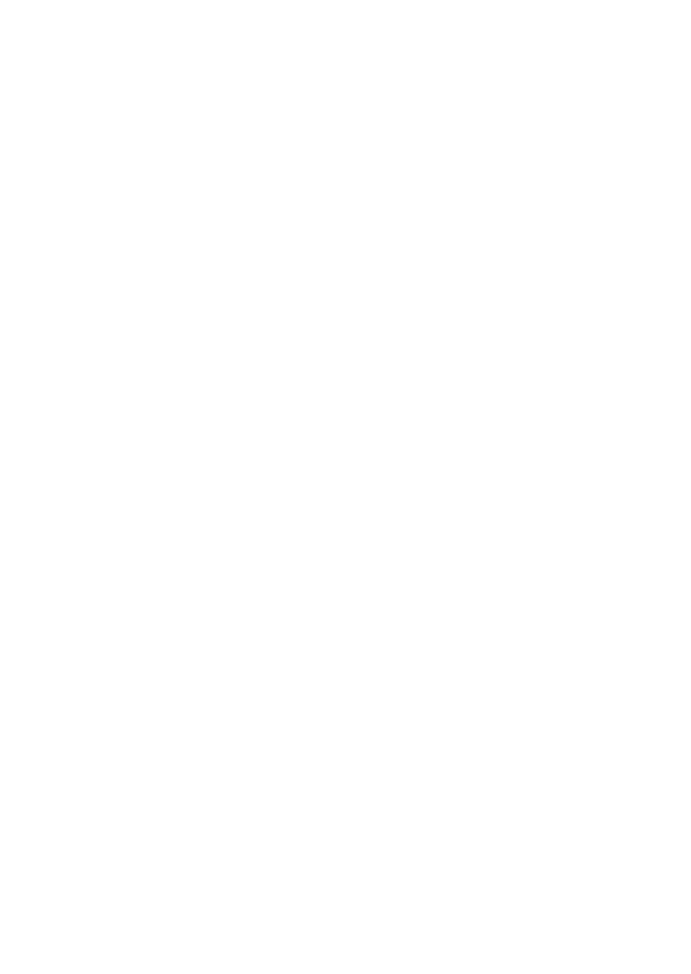
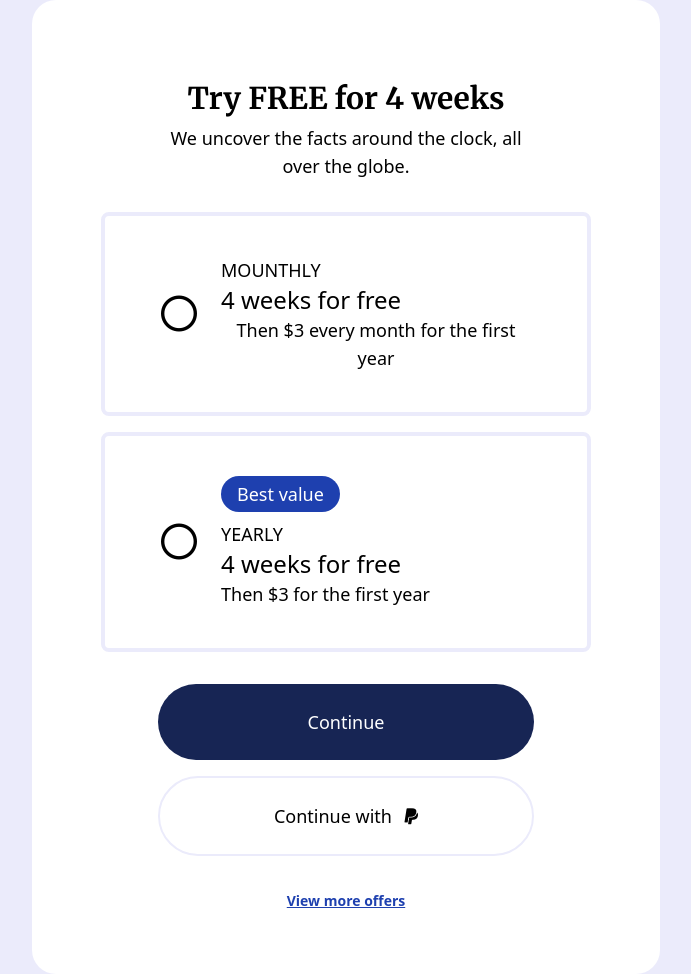
Before and after one commit to thomaserdmenger/uidesigndaily-pricingCard, a website: page index.html in a window 1280 px wide. Shown: the whole page, without its empty margins (294-985 px from the left). Before the commit the page ends 800 px from the top, so only its background shows below. Drawn offline with Linux system fonts and the light colour scheme.

Commit message:
Add structure and style

```diff
--- a/index.html
+++ b/index.html
@@ -4,8 +4,95 @@
     <meta charset="UTF-8" />
     <meta name="viewport" content="width=device-width, initial-scale=1.0" />
     <link href="/dist/output.css" rel="stylesheet" />
+    <link rel="preconnect" href="https://fonts.googleapis.com" />
+    <link rel="preconnect" href="https://fonts.gstatic.com" crossorigin />
+    <link
+      rel="stylesheet"
+      href="https://cdnjs.cloudflare.com/ajax/libs/font-awesome/6.4.0/css/all.min.css"
+      integrity="sha512-iecdLmaskl7CVkqkXNQ/ZH/XLlvWZOJyj7Yy7tcenmpD1ypASozpmT/E0iPtmFIB46ZmdtAc9eNBvH0H/ZpiBw=="
+      crossorigin="anonymous"
+      referrerpolicy="no-referrer"
+    />
+    <link
+      href="https://fonts.googleapis.com/css2?family=Merriweather:wght@300;400;700;900&family=Poppins:wght@300;400;500;600;700;800&display=swap"
+      rel="stylesheet"
+    />
     <script src="./src/script.js" defer></script>
     <title>Pricing Card</title>
   </head>
-  <body></body>
+  <body class="flex min-h-screen items-center justify-center bg-color1">
+    <div
+      class="flex h-screen w-screen flex-col items-center rounded-3xl bg-white sm:h-[60.875rem] sm:w-[39.25rem]"
+    >
+      <!-- Top section -->
+      <div class="mt-20 text-center">
+        <h1 class="mb-2 font-merriweather text-3xl font-bold">
+          Try
+          <span class="font-merriweather text-3xl uppercase">free</span>
+          for 4 weeks
+        </h1>
+        <p class="m-auto mb-8 w-4/5 text-lg">
+          We uncover the facts around the clock, all over the globe.
+        </p>
+      </div>
+
+      <!-- First button -->
+      <button
+        class="flex w-[30.625rem] cursor-pointer items-center justify-start rounded-lg border-4 border-solid border-color1 px-14 py-10 outline-none focus:border-2 focus:border-blue-700"
+      >
+        <div class="hidden">
+          <i class="fa-solid fa-circle-check text-4xl"></i>
+        </div>
+        <div class="mr-6"><i class="fa-regular fa-circle text-4xl"></i></div>
+        <div class="flex flex-col items-start">
+          <h2 class="font-poppins text-lg uppercase">Mounthly</h2>
+          <span class="block text-2xl font-medium">4 weeks for free</span>
+          <span class="text-lg">Then $3 every month for the first year</span>
+        </div>
+      </button>
+
+      <!-- Second button -->
+      <button
+        class="mt-4 flex w-[30.625rem] cursor-pointer items-center justify-start rounded-lg border-4 border-solid border-color1 px-14 py-10 outline-none focus:border-2 focus:border-blue-700"
+      >
+        <div class="hidden">
+          <i class="fa-solid fa-circle-check text-4xl"></i>
+        </div>
+        <div class="mr-6"><i class="fa-regular fa-circle text-4xl"></i></div>
+        <div class="flex flex-col items-start">
+          <div
+            class="mb-2 rounded-full bg-blue-800 px-4 py-1 text-lg font-medium text-white"
+          >
+            Best value
+          </div>
+          <h2 class="font-poppins text-lg uppercase">Yearly</h2>
+          <span class="block text-2xl font-medium">4 weeks for free</span>
+          <span class="text-lg">Then $3 for the first year</span>
+        </div>
+      </button>
+
+      <!-- Buttons -->
+      <div class="mt-8 flex w-3/5 flex-col">
+        <button
+          class="mb-4 cursor-pointer rounded-full bg-blue-950 px-4 py-6 font-poppins text-lg text-white outline-none duration-200 ease-linear hover:bg-blue-800"
+        >
+          Continue
+        </button>
+        <button
+          class="cursor-pointer rounded-full border-2 border-solid border-color1 px-4 py-6 font-poppins text-lg outline-none"
+        >
+          Continue with <i class="fa-brands fa-paypal ml-2"></i>
+        </button>
+      </div>
+
+      <!-- Link -->
+      <div class="mt-8">
+        <a
+          href="#"
+          class="font-poppins text-sm font-semibold text-blue-800 underline"
+          >View more offers</a
+        >
+      </div>
+    </div>
+  </body>
 </html>
```
Also changed, not shown: dist/output.css.
